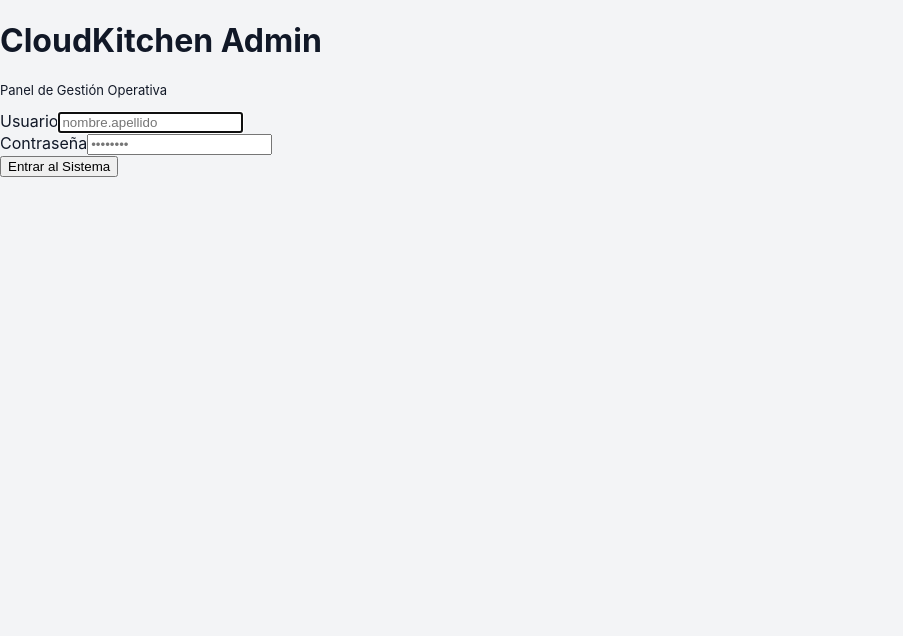
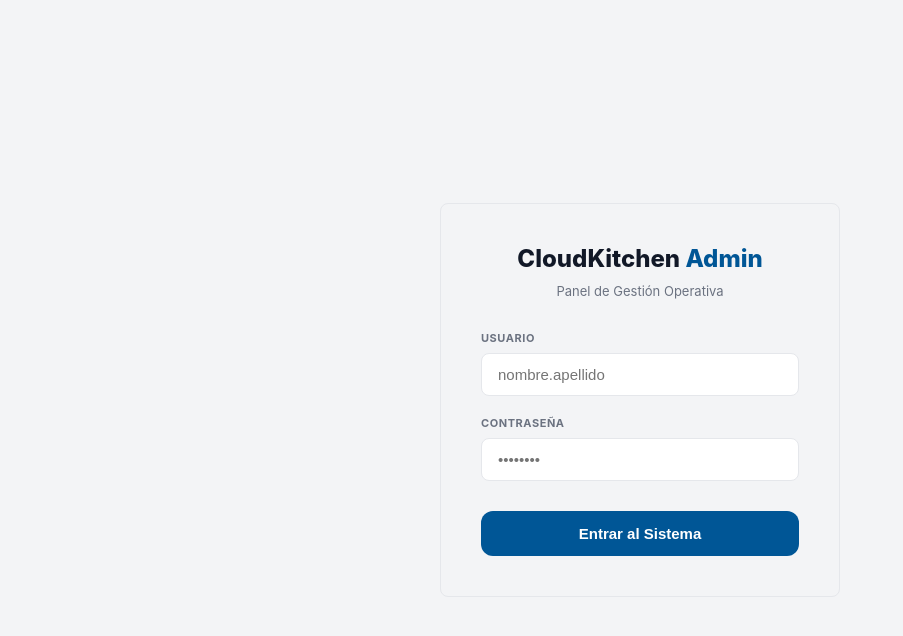
Before and after one commit to Enrique-Chm/ProyectoDolce, a React (Vite) app: page /admin in a window 1280 px wide. Shown: the top 636 px of the page, without its empty margins (0-903 px from the left). Built offline with nearby package versions, Linux system fonts and the light colour scheme.

Commit message:
problema en cajero

```diff
--- a/src/modules/Admin/AdminPage.module.css
+++ b/src/modules/Admin/AdminPage.module.css
@@ -188,3 +188,114 @@
     padding: 0 16px;
   }
 }
+/* AdminPage.module.css */
+
+.loginWrapper {
+  display: flex;
+  justify-content: center;
+  align-items: center;
+  min-height: 100vh;
+  background-color: var(--bg-main);
+  padding: 20px;
+}
+
+.loginCard {
+  background-color: var(--bg-card);
+  width: 100%;
+  max-width: 400px;
+  padding: 40px;
+  border-radius: var(--radius-ui);
+  box-shadow: var(--shadow-main);
+  border: 1px solid var(--color-border);
+}
+
+.logoArea {
+  text-align: center;
+  margin-bottom: 32px;
+}
+
+.logoTitle {
+  font-size: 24px;
+  font-weight: 800;
+  color: var(--color-text-main);
+  margin: 0;
+}
+
+.logoAccent {
+  color: var(--color-primary);
+}
+
+.textMuted {
+  color: var(--color-text-muted);
+}
+
+.errorBadge {
+  background-color: #fee2e2;
+  color: #b91c1c;
+  padding: 12px;
+  border-radius: var(--radius-ui);
+  font-size: 13px;
+  font-weight: 600;
+  margin-bottom: 20px;
+  text-align: center;
+  border: 1px solid #fecaca;
+}
+
+.loginForm {
+  display: flex;
+  flex-direction: column;
+}
+
+.formGroup {
+  margin-bottom: 20px;
+}
+
+.label {
+  display: block;
+  font-size: 11px;
+  font-weight: 700;
+  color: var(--color-text-muted);
+  margin-bottom: 8px;
+  text-transform: uppercase;
+  letter-spacing: 0.05em;
+}
+
+.loginInput {
+  width: 100%;
+  padding: 12px 16px;
+  font-size: 15px;
+  border-radius: var(--radius-ui);
+  border: 1px solid var(--color-border);
+  background-color: #ffffff;
+  box-sizing: border-box; /* Crucial para un ancho limpio */
+  transition: border-color 0.2s, box-shadow 0.2s;
+}
+
+.loginInput:focus {
+  outline: none;
+  border-color: var(--color-primary);
+  box-shadow: 0 0 0 3px rgba(var(--color-primary-rgb), 0.1);
+}
+
+.loginBtn {
+  width: 100%;
+  padding: 14px;
+  background-color: var(--color-primary);
+  color: white;
+  border: none;
+  border-radius: var(--radius-button);
+  font-size: 15px;
+  font-weight: 700;
+  cursor: pointer;
+  transition: filter 0.2s;
+  margin-top: 10px;
+}
+
+.loginBtn:hover:not(:disabled) {
+  filter: brightness(1.1);
+}
+
+.loginBtn:disabled {
+  opacity: 0.7;
+  cursor: not-allowed;
+}
--- a/src/modules/Admin/Login.jsx
+++ b/src/modules/Admin/Login.jsx
@@ -1,6 +1,5 @@
 import React, { useState } from 'react';
 import { authService } from '../../services/Auth.service';
-import s from './AdminPage.module.css';
 
 export const Login = ({ onLoginSuccess }) => {
   const [username, setUsername] = useState('');
@@ -23,26 +22,115 @@ export const Login = ({ onLoginSuccess }) => {
     }
   };
 
+  // Objeto de estilos integrados
+  const styles = {
+    loginWrapper: {
+      display: 'flex',
+      justifyContent: 'center',
+      alignItems: 'center',
+      minHeight: '100vh',
+      backgroundColor: 'var(--bg-main)',
+      padding: '20px',
+      boxSizing: 'border-box'
+    },
+    loginCard: {
+      backgroundColor: 'var(--bg-card)',
+      width: '100%',
+      maxWidth: '400px',
+      padding: '40px',
+      borderRadius: 'var(--radius-ui)',
+      boxShadow: 'var(--shadow-main)',
+      border: '1px solid var(--color-border)',
+      boxSizing: 'border-box'
+    },
+    logoArea: {
+      textAlign: 'center',
+      marginBottom: '32px'
+    },
+    logoTitle: {
+      fontSize: '24px',
+      fontWeight: '800',
+      color: 'var(--color-text-main)',
+      margin: 0
+    },
+    logoAccent: {
+      color: 'var(--color-primary)'
+    },
+    textMuted: {
+      color: 'var(--color-text-muted)',
+      marginTop: '10px',
+      fontSize: '13px'
+    },
+    errorBadge: {
+      backgroundColor: '#fee2e2',
+      color: '#b91c1c',
+      padding: '12px',
+      borderRadius: 'var(--radius-ui)',
+      fontSize: '13px',
+      fontWeight: '600',
+      marginBottom: '20px',
+      textAlign: 'center',
+      border: '1px solid #fecaca'
+    },
+    formGroup: {
+      marginBottom: '20px'
+    },
+    label: {
+      display: 'block',
+      fontSize: '11px',
+      fontWeight: '700',
+      color: 'var(--color-text-muted)',
+      marginBottom: '8px',
+      textTransform: 'uppercase',
+      letterSpacing: '0.05em'
+    },
+    loginInput: {
+      width: '100%',
+      padding: '12px 16px',
+      fontSize: '15px',
+      borderRadius: 'var(--radius-ui)',
+      border: '1px solid var(--color-border)',
+      backgroundColor: '#ffffff',
+      boxSizing: 'border-box',
+      outline: 'none',
+      transition: 'border-color 0.2s'
+    },
+    loginBtn: {
+      width: '100%',
+      padding: '14px',
+      backgroundColor: 'var(--color-primary)',
+      color: 'white',
+      border: 'none',
+      borderRadius: 'var(--radius-button)',
+      fontSize: '15px',
+      fontWeight: '700',
+      cursor: loading ? 'not-allowed' : 'pointer',
+      opacity: loading ? 0.7 : 1,
+      marginTop: '10px',
+      transition: 'filter 0.2s'
+    }
+  };
+
   return (
-    <div className={s.loginWrapper}>
-      <div className={s.loginCard}>
-        <div className={s.logoArea}>
-          <h1 className={s.logoTitle}>
-            CloudKitchen <span className={s.logoAccent}>Admin</span>
+    <div style={styles.loginWrapper}>
+      <div style={styles.loginCard}>
+        <div style={styles.logoArea}>
+          <h1 style={styles.logoTitle}>
+            CloudKitchen <span style={styles.logoAccent}>Admin</span>
           </h1>
-          <p className={s.textMuted} style={{ marginTop: '10px', fontSize: '13px' }}>
+          <p style={styles.textMuted}>
             Panel de Gestión Operativa
           </p>
         </div>
 
-        {error && <div className={s.errorBadge}>{error}</div>}
+        {error && <div style={styles.errorBadge}>{error}</div>}
 
-        <form className={s.loginForm} onSubmit={handleLogin}>
-          <div className={s.formGroup}>
-            <label className={s.label}>Usuario</label>
+        <form onSubmit={handleLogin}>
+          <div style={styles.formGroup}>
+            <label style={styles.label}>Usuario</label>
             <input
               type="text"
-              className={s.loginInput}
+              style={styles.loginInput}
               value={username}
               onChange={(e) => setUsername(e.target.value)}
               required
@@ -51,11 +139,11 @@ export const Login = ({ onLoginSuccess }) => {
             />
           </div>
 
-          <div className={s.formGroup}>
-            <label className={s.label}>Contraseña</label>
+          <div style={styles.formGroup}>
+            <label style={styles.label}>Contraseña</label>
             <input
               type="password"
-              className={s.loginInput}
+              style={styles.loginInput}
               value={password}
               onChange={(e) => setPassword(e.target.value)}
               required
@@ -65,7 +153,7 @@ export const Login = ({ onLoginSuccess }) => {
 
           <button
             type="submit"
-            className={s.loginBtn}
+            style={styles.loginBtn}
             disabled={loading}
           >
             {loading ? 'Verificando...' : 'Entrar al Sistema'}
```
